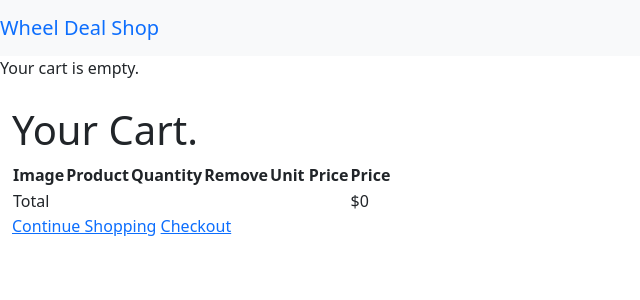
After one commit to thanderoy/Wheel-Deal-Shop, a Django app: page /cart/ in a window 1280 px wide. The commit adds this page. Shown: the top 300 px of the page, without its empty margins (0-640 px from the left). Run offline with Django 4.2, Linux system fonts and the light colour scheme.

Commit message:
Add Cart Views,Templates

```diff
--- a/apps/cart/cart.py
+++ b/apps/cart/cart.py
@@ -1,6 +1,6 @@
 from decimal import Decimal
 from django.conf import settings
-from shop.models import Product
+from apps.shop.models import Product
 
 
 class Cart:
@@ -21,7 +21,7 @@
         if not cart:
             # If non-existent, create new.
             cart = self.session[settings.CART_SESSION_ID] = {}
-        self.cart
+        self.cart = cart
 
     def __iter__(self):
         """
@@ -46,7 +46,7 @@
     def save(self) -> None:
         self.session.modified = True
 
-    def add(self, product: str, quantity=1, override_quantity=False):
+    def add(self, product, quantity=1, override_quantity=False):
         """
         Add a product to the cart or updates quantities.
         """
@@ -69,7 +69,7 @@
         """ Removes a product from the cart."""
         product_id = str(product.id)
         if product_id in self.cart:
-            del self.cart["product_id"]
+            del self.cart[product_id]
             self.save()
 
     def clear(self):
@@ -78,5 +78,6 @@
 
     def get_total_price(self):
         return sum(
-            Decimal(item["price"]) * item["quantity"] for item in self.cart.values()
+            Decimal(item["price"]) * item["quantity"]
+            for item in self.cart.values()
         )
--- /dev/null
+++ b/apps/cart/forms.py
@@ -0,0 +1,13 @@
+from django import forms
+
+PRODUCT_QUANTITY_CHOICES = [(i, str(i)) for i in range(1, 21)]
+
+
+class CartAddProductForm(forms.Form):
+    quantity = forms.TypedChoiceField(
+        choices=PRODUCT_QUANTITY_CHOICES,
+        coerce=int
+    )
+    override = forms.BooleanField(
+        required=False, initial=False, widget=forms.HiddenInput
+    )
--- /dev/null
+++ b/apps/cart/urls.py
@@ -0,0 +1,11 @@
+from django.urls import path
+
+from . import views
+
+app_name = "cart"
+
+urlpatterns = [
+    path("", views.cart_detail, name="cart_detail"),
+    path("add/<uuid:product_id>/", views.cart_add, name="cart_add"),
+    path("remove/<uuid:product_id>/", views.cart_remove, name="cart_remove")
+]
--- a/apps/cart/views.py
+++ b/apps/cart/views.py
@@ -1,3 +1,44 @@
-from django.shortcuts import render
+from django.shortcuts import render, redirect, get_object_or_404
+from django.views.decorators.http import require_POST
+from apps.shop.models import Product
+from .cart import Cart
+from .forms import CartAddProductForm
 
-# Create your views here.
+
+@require_POST
+def cart_add(request, product_id):
+    cart = Cart(request)
+    product = get_object_or_404(Product, id=product_id)
+
+    form = CartAddProductForm(request.POST)
+    if form.is_valid():
+        data = form.cleaned_data
+        cart.add(
+            product=product,
+            quantity=data.get("quantity"),
+            override_quantity=data.get("override")
+        )
+    return redirect("cart:cart_detail")
+
+
+@require_POST
+def cart_remove(request, product_id):
+    cart = Cart(request)
+    product = get_object_or_404(Product, id=product_id)
+
+    cart.remove(product)
+    return redirect("cart:cart_detail")
+
+
+def cart_detail(request):
+    cart = Cart(request)
+    for item in cart:
+        item["update_quantity_form"] = CartAddProductForm(
+            initial={
+                "quantity": item["quantity"],
+                "override": True
+            }
+        )
+
+    context = {"cart": cart}
+    return render(request, "cart/detail.html", context)
--- /dev/null
+++ b/apps/templates/cart/detail.html
@@ -0,0 +1,59 @@
+{% extends "shop/base.html" %}
+{% load static %}
+
+{% block title %}Your Cart{% endblock title %}
+
+{% block content %}
+    <h1>Your Cart.</h1>
+    <table>
+        <thead>
+            <tr>
+                <th>Image</th>
+                <th>Product</th>
+                <th>Quantity</th>
+                <th>Remove</th>
+                <th>Unit Price</th>
+                <th>Price</th>
+            </tr>
+        </thead>
+        <tbody>
+            {% for item in cart %}
+                {% with product=item.product %}
+                    <tr>
+                        <td>
+                            <a href="{{ product.get_absolute_url }}">
+                                <img src="{% if product.image %}{{ product.image.url }} {% else %}{% static 'img/no_image.png' %}{% endif %}" alt="">
+                            </a>
+                        </td>
+                        <td>{{ product.name }}</td>
+                        <td>
+                            <form action="{% url 'cart:cart_add' product.id %}" method="post">
+                                {% csrf_token %}
+                                {{ item.update_quantity_form.quantity }}
+                                {{ item.update_quantity_form.override }}
+                                <input type="submit" value="Update">
+                            </form>
+                        </td>
+                        <td>
+                            <form action="{% url 'cart:cart_remove' product.id %}" method="post">
+                                {% csrf_token %}
+                                <input type="submit" value="Remove">
+                            </form>
+                        </td>
+                        <td>${{ item.price }}</td>
+                        <td>${{ item.total_price }}</td>
+                    </tr>
+                {% endwith %}
+            {% endfor %}
+            <tr>
+                <td>Total</td>
+                <td colspan="4"></td>
+                <td>${{ cart.get_total_price }}</td>
+            </tr>
+        </tbody>
+    </table>
+    <p>
+        <a href="{% url 'shop:product_list' %}">Continue Shopping</a>
+        <a href="#">Checkout</a>
+    </p>
+{% endblock content %}
--- a/config/urls.py
+++ b/config/urls.py
@@ -21,6 +21,7 @@
 
 urlpatterns = [
     path("admin/", admin.site.urls),
+    path("cart/", include("apps.cart.urls", namespace="cart")),
     path("", include("apps.shop.urls", namespace="shop"))
 ]
 
```
Also changed, not shown: apps/shop/views.py (+6 -1 lines), apps/templates/shop/product/detail.html (+8 -1 lines).
